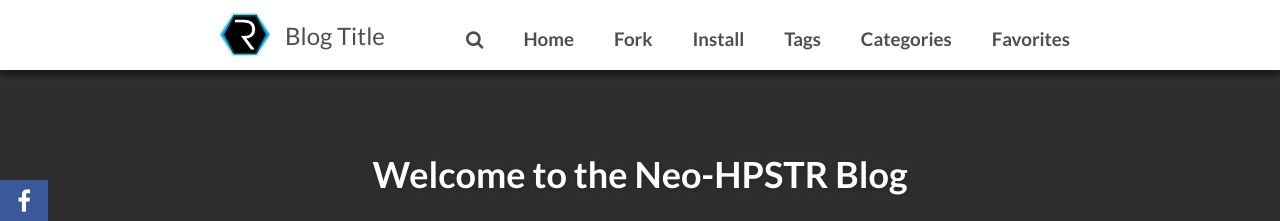
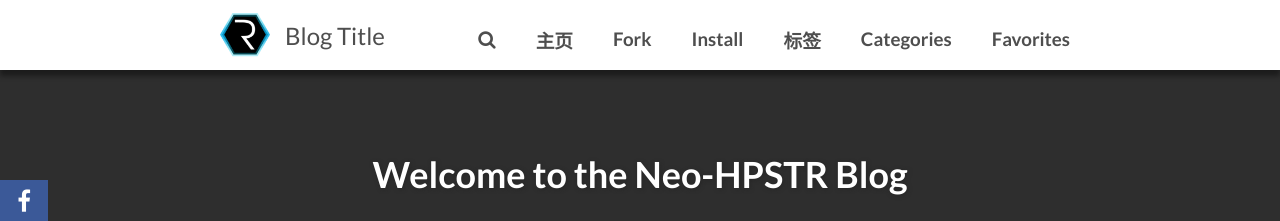
Before and after one commit to lijx127/buy13, a Jekyll site: the page built from index.html, in a window 1280 px wide. Shown: the top 221 px of the page. Built offline with Jekyll 4.4.1, drawn with Linux system fonts in a browser that asks for light colours; nearby versions of some CDN libraries; the list of posts is cut into pages by our own code; comment, search, counter and statistics services are not loaded.

Commit message:
Update _config.yml

```diff
--- a/_config.yml
+++ b/_config.yml
@@ -18,13 +18,13 @@
 #   To create sub categories. add a submenu item
 # See the example
 menu:
-  - title: 'Home'
+  - title: '主页'
     url: '/'
   - title: 'Fork'
     url: 'http://github.com/aron-bordin/neo-hpstr-jekyll-theme'
   - title: 'Install'
     url: 'http://github.com/aron-bordin/neo-hpstr-jekyll-theme#installation'
-  - title: 'Tags'
+  - title: '标签'
     url: '/tags'
   - title: 'Categories'
     url: '/categories'
```
